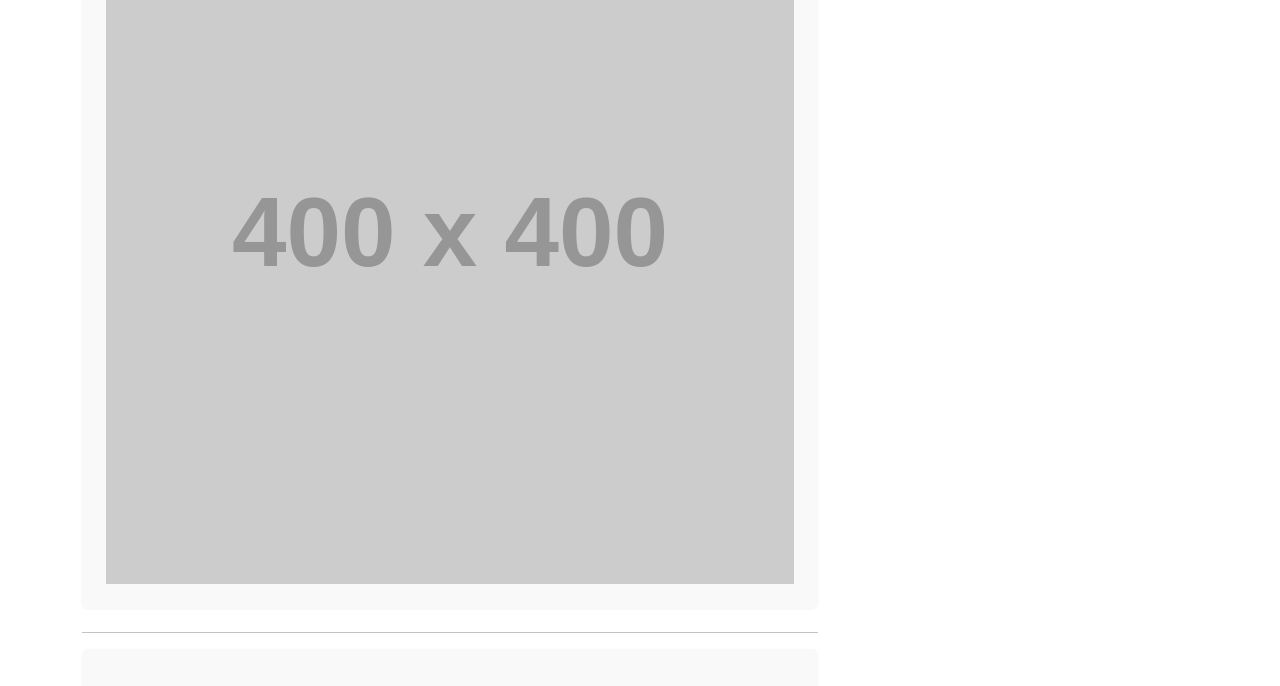
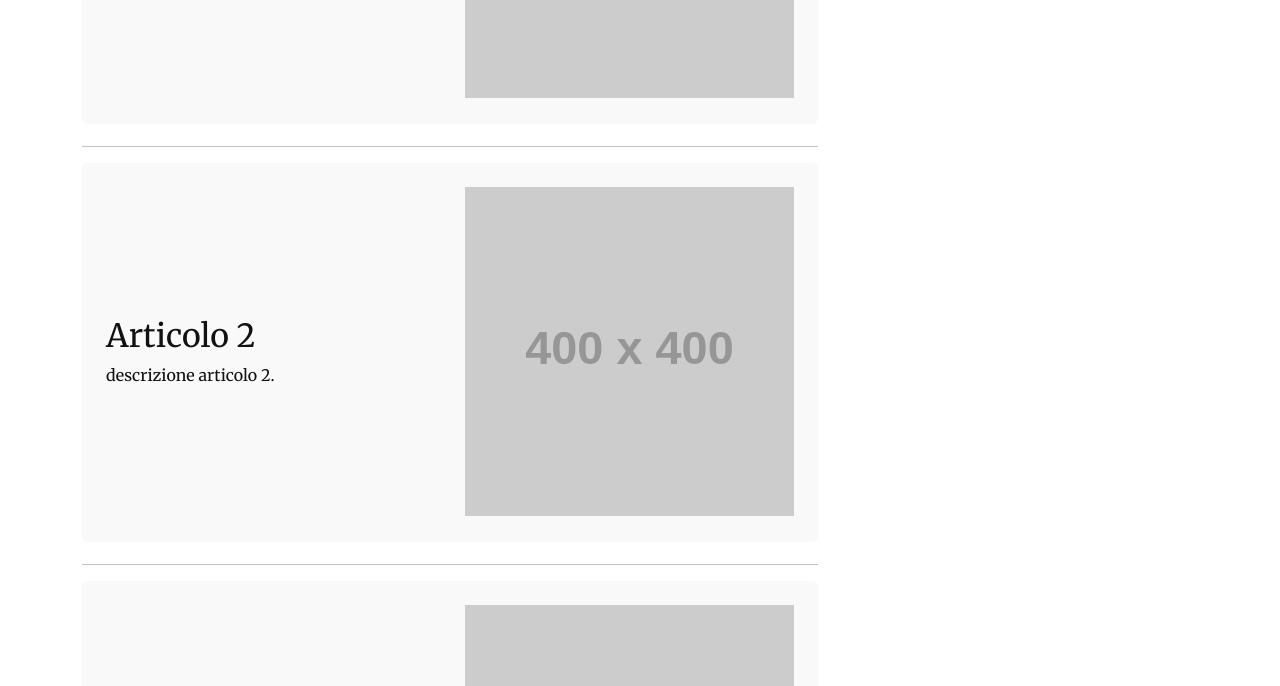
Before and after one commit to Alex-68-sys/layout, a website: page index.html in a window 1280 px wide. Shown: the part 522-1208 px from the top of the page. Drawn offline with nearby package versions, Linux system fonts and the light colour scheme; placeholder pictures from the web are drawn by us; a web font is replaced by a local one.

Commit message:
Update style.css

```diff
--- a/style.css
+++ b/style.css
@@ -1,16 +1,21 @@
-    <style>
         * {
             box-sizing: border-box;
             margin: 0;
             padding: 0;
         }
-
+        .article.hero {
+            display: flex;
+            align-items: center;
+            gap: 30px;
+        }
+        .article.hero .text {
+            flex: 1;
+        }
         body {
             font-family: 'Roboto', sans-serif;
             background-color: #fff;
             color: #111;
         }
-        /* Header grande iniziale */
         .header-large {
             background: white;
             padding: 50px 20px;
@@ -30,7 +35,6 @@
             font-weight: 700;
             letter-spacing: 1px;
         }
-        /* Header piccolo sticky centrato */
         .header-small {
             width: 100%;
             position: fixed;
@@ -124,13 +128,25 @@
         }
         .riga-verticale {
             width: 1px;
-            height: 40px; /* stessa altezza dei titoli */
+            height: 40px;
             background-color: black;
             margin: 0 10px;
         }
+        .article.hero .image {
+            flex: 1;
+        }
+
+    .article.hero img {
+        max-width: 100%;
+        height: auto;
+        display: block;
+    }
 
         /* Responsive */
         @media (max-width: 768px) {
+            .article.hero {
+                flex-direction: column;
+            }
             .header-large h1 {
                 font-size: 1.8rem;
             }
@@ -153,5 +169,3 @@
                 height: 30px;
             }
         }
-
-    </style>
```
